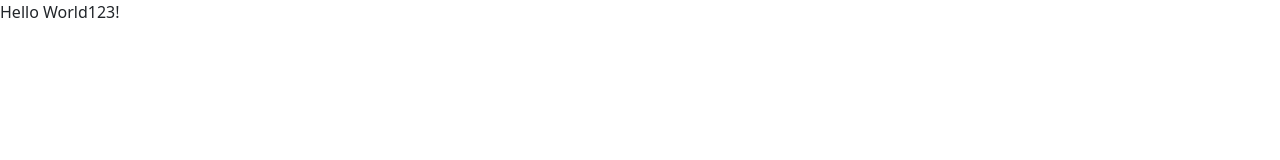
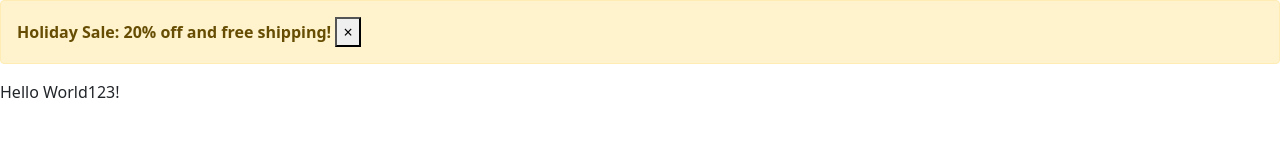
Before and after one commit to arossi1262/Soulestial-Circles-Landing-Page, a plain HTML site: page index.html in a window 1280 px wide. Drawn offline with nearby package versions, Linux system fonts and the light colour scheme.

Commit message:
announcement bar

```diff
--- a/index.html
+++ b/index.html
@@ -6,6 +6,12 @@
     <link href="https://cdn.jsdelivr.net/npm/bootstrap@5.0.0-beta1/dist/css/bootstrap.min.css" rel="stylesheet" integrity="sha384-giJF6kkoqNQ00vy+HMDP7azOuL0xtbfIcaT9wjKHr8RbDVddVHyTfAAsrekwKmP1" crossorigin="anonymous">
 </head>
 <body>
+    <div class="alert alert-warning alert-dismissible fade show" role="alert">
+        <strong>Holiday Sale: 20% off and free shipping!</strong>
+        <button type="button" class="close" data-dismiss="alert" aria-label="Close">
+          <span aria-hidden="true">&times;</span>
+        </button>
+      </div>
     <p>Hello World123!<p>
 <script src="https://cdn.jsdelivr.net/npm/bootstrap@5.0.0-beta1/dist/js/bootstrap.bundle.min.js" integrity="sha384-ygbV9kiqUc6oa4msXn9868pTtWMgiQaeYH7/t7LECLbyPA2x65Kgf80OJFdroafW" crossorigin="anonymous"></script>
 </body>
```
